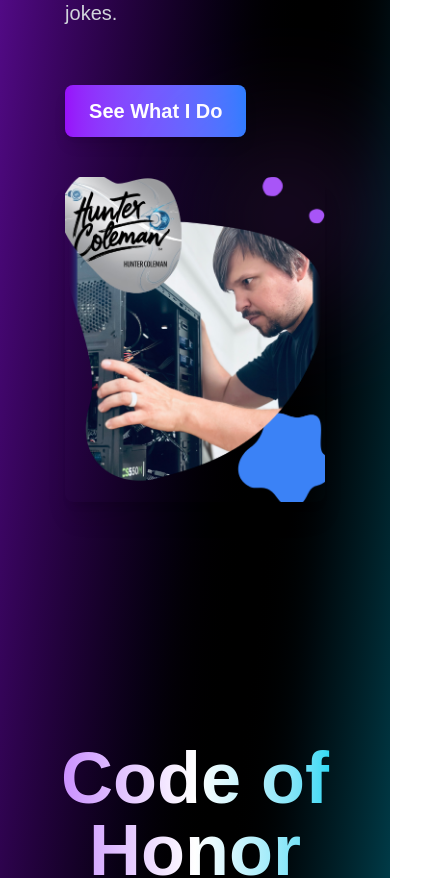
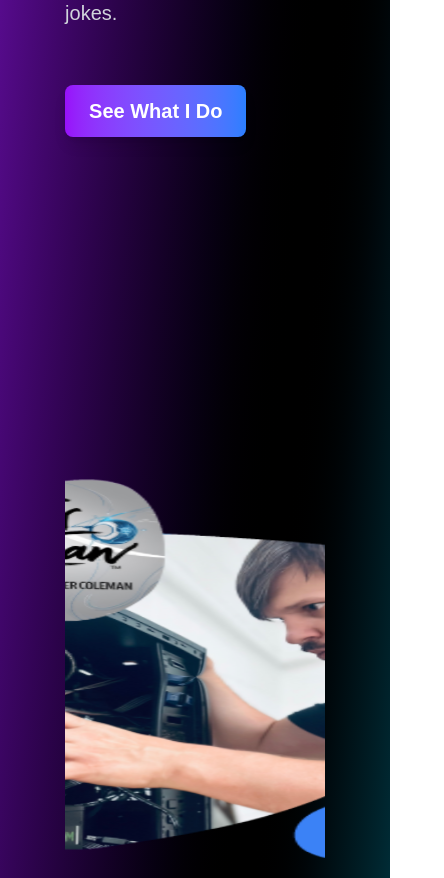
Before and after one commit to brennanhunter/xtremery-website, a Next.js app: page /about in a window 390 px wide. Shown: the part 1560-2438 px from the top of the page, 444 px wide, since content can reach past the window. Built offline with nearby package versions, Linux system fonts and the light colour scheme.

Commit message:
Pretty much done with Who AM I section.

```diff
--- a/package.json
+++ b/package.json
@@ -10,6 +10,8 @@
   },
   "dependencies": {
     "@lottiefiles/react-lottie-player": "^3.6.0",
+    "@react-three/drei": "^10.0.7",
+    "@react-three/fiber": "^9.1.2",
     "canvas-confetti": "^1.9.3",
     "framer-motion": "^12.9.4",
     "gsap": "^3.13.0",
@@ -18,7 +20,8 @@
     "react": "^19.0.0",
     "react-dom": "^19.0.0",
     "react-hot-toast": "^2.5.2",
-    "react-icons": "^5.5.0"
+    "react-icons": "^5.5.0",
+    "three": "^0.176.0"
   },
   "devDependencies": {
     "@eslint/eslintrc": "^3",
--- /dev/null
+++ b/src/app/components/DistortedImageCanvas.tsx
@@ -0,0 +1,78 @@
+'use client';
+
+import { Canvas, useFrame, useLoader } from '@react-three/fiber';
+import { OrbitControls, OrthographicCamera } from '@react-three/drei';
+import { TextureLoader } from 'three';
+import { useRef } from 'react';
+import * as THREE from 'three';
+
+function RippleImage() {
+  const texture = useLoader(TextureLoader, '/Images/hunter-fixing.png');
+  const shaderRef = useRef<any>(null);
+
+  useFrame(({ clock, mouse }) => {
+    if (shaderRef.current) {
+      shaderRef.current.uniforms.uTime.value = clock.getElapsedTime();
+
+      const u = mouse.x * 0.5 + 0.5;
+      const v = mouse.y * 0.5 + 0.5;
+      shaderRef.current.uniforms.uMouse.value.set(u, v);
+    }
+  });
+
+  return (
+    <mesh position={[0, 0, 0]}>
+      <planeGeometry args={[12, 8]} />
+      <shaderMaterial
+        ref={shaderRef}
+        args={[{
+          uniforms: {
+            uTexture: { value: texture },
+            uTime: { value: 0 },
+            uMouse: { value: new THREE.Vector2(0.5, 0.5) },
+          },
+          vertexShader: `
+            varying vec2 vUv;
+            void main() {
+              vUv = uv;
+              gl_Position = projectionMatrix * modelViewMatrix * vec4(position, 1.0);
+            }
+          `,
+          fragmentShader: `
+            uniform sampler2D uTexture;
+            uniform float uTime;
+            uniform vec2 uMouse;
+            varying vec2 vUv;
+
+            void main() {
+              vec2 uv = vUv;
+
+              vec2 center = vec2(0.5, 0.5);
+              float distFromCenter = distance(uv, center);
+              uv.y += 0.0004 * sin(distFromCenter * 60.0 - uTime * 4.0);
+
+              float dist = distance(uv, uMouse);
+              float strength = 0.002 / (dist + 0.1);
+              uv += normalize(uv - uMouse) * strength;
+
+              gl_FragColor = texture2D(uTexture, uv);
+            }
+          `,
+          transparent: false,
+        }]}
+      />
+    </mesh>
+  );
+}
+
+export default function DistortedImageCanvas() {
+  return (
+    <div style={{ width: '100%', height: '1000px' }}>
+      <Canvas orthographic camera={{ zoom: 100, position: [0, 0, 10] }}>
+        <ambientLight />
+        <OrthographicCamera makeDefault zoom={50} position={[0, 0, 10]} />
+        <RippleImage />
+      </Canvas>
+    </div>
+  );
+}
--- a/src/app/components/WhoAmI.tsx
+++ b/src/app/components/WhoAmI.tsx
@@ -1,12 +1,33 @@
 "use client";
 
 import Image from 'next/image';
+import { motion, useScroll, useTransform } from 'framer-motion';
+import { useRef } from 'react';
+import DistortedImageCanvas from './DistortedImageCanvas';
 
 export default function WhoAmI() {
+  const ref = useRef(null);
+  const { scrollYProgress } = useScroll({ target: ref, offset: ['start end', 'center center'] });
+
+  const opacity = useTransform(scrollYProgress, [0, 1], [0, 1]);
+  const y = useTransform(scrollYProgress, [0, 1], [150, 0]);
+  const scale = useTransform(scrollYProgress, [0, 1], [0.8, 1]);
+
+  const imageOpacity = useTransform(scrollYProgress, [0, 1], [0, 1]);
+  const imageY = useTransform(scrollYProgress, [0, 1], [100, 0]);
+  const imageScale = useTransform(scrollYProgress, [0, 1], [0.9, 1]);
+
   return (
-    <section className="w-[90%] mx-auto py-20 px-6 md:pl-[100px] grid grid-cols-1 md:grid-cols-2 gap-10 items-center">
-      {/* Left: Text */}
-      <div className="text-left space-y-6">
+    <section
+      ref={ref}
+      className="w-[90%] mx-auto py-20 px-6 md:pl-[100px] grid grid-cols-1 md:grid-cols-2 gap-10 items-center"
+    >
+      {/* Left: Text with scroll animation */}
+      <motion.div
+        className="text-left space-y-6"
+        style={{ opacity, y, scale }}
+        transition={{ duration: 0.8, ease: 'easeOut' }}
+      >
         <h2 className="text-5xl sm:text-6xl md:text-7xl lg:text-8xl font-extrabold bg-gradient-to-r from-purple-400 via-white to-cyan-700 text-transparent bg-clip-text">
           Who I Am
         </h2>
@@ -22,22 +43,24 @@ export default function WhoAmI() {
         >
           See What I Do
         </a>
-      </div>
+      </motion.div>
 
-      {/* Right: Image */}
-      <div className="relative w-full h-full flex justify-center">
-        <div className="relative z-10 rounded-lg overflow-hidden shadow-xl">
-          <Image
-            src="/Images/hunter-fixing.png"
-            alt="Hunter fixing a PC"
-            width={600}
-            height={500}
-            className="object-cover rounded-lg"
-          />
+      {/* Right: Canvas with scroll animation */}
+      <motion.div
+        className="flex items-center justify-center h-full min-h-[800px]"
+        style={{ opacity: imageOpacity, y: imageY, scale: imageScale }}
+        transition={{ duration: 0.8, ease: 'easeOut' }}
+      >
+        <div className="w-full max-w-[700px] h-[1000px]">
+          <DistortedImageCanvas />
         </div>
-        {/* Decorative background blob or dots */}
-        <div className="absolute -top-10 -right-10 w-40 h-40 bg-purple-500 rounded-full opacity-20 blur-3xl z-0" />
-      </div>
+
+        <motion.div
+          className="absolute -top-14 -right-14 w-48 h-48 bg-purple-500 rounded-full opacity-20 blur-3xl z-0"
+          animate={{ scale: [1, 1.15, 1], x: [0, 20, -20, 0], y: [0, -20, 20, 0] }}
+          transition={{ duration: 7, repeat: Infinity, ease: 'easeInOut' }}
+        />
+      </motion.div>
     </section>
   );
 }
```
Also changed, not shown: 1 other file (tests, documents, lock files or other folders).
